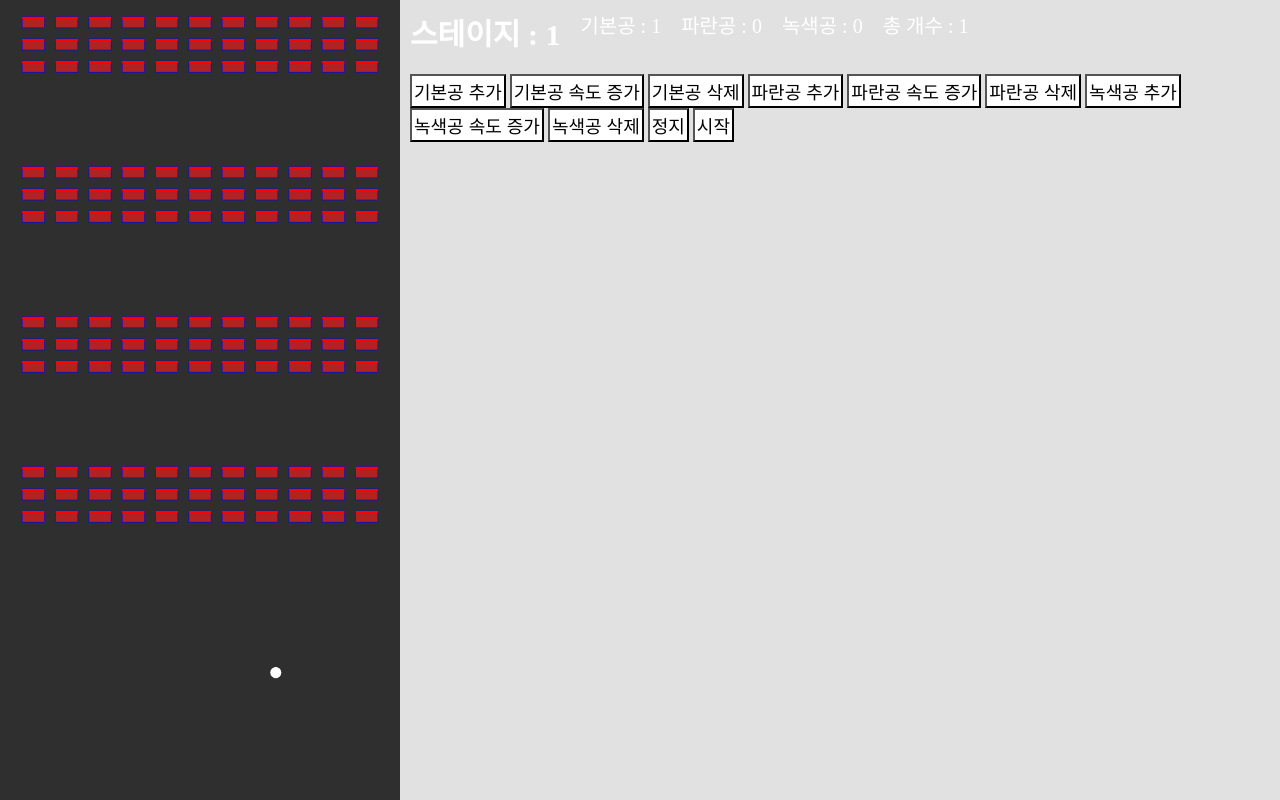
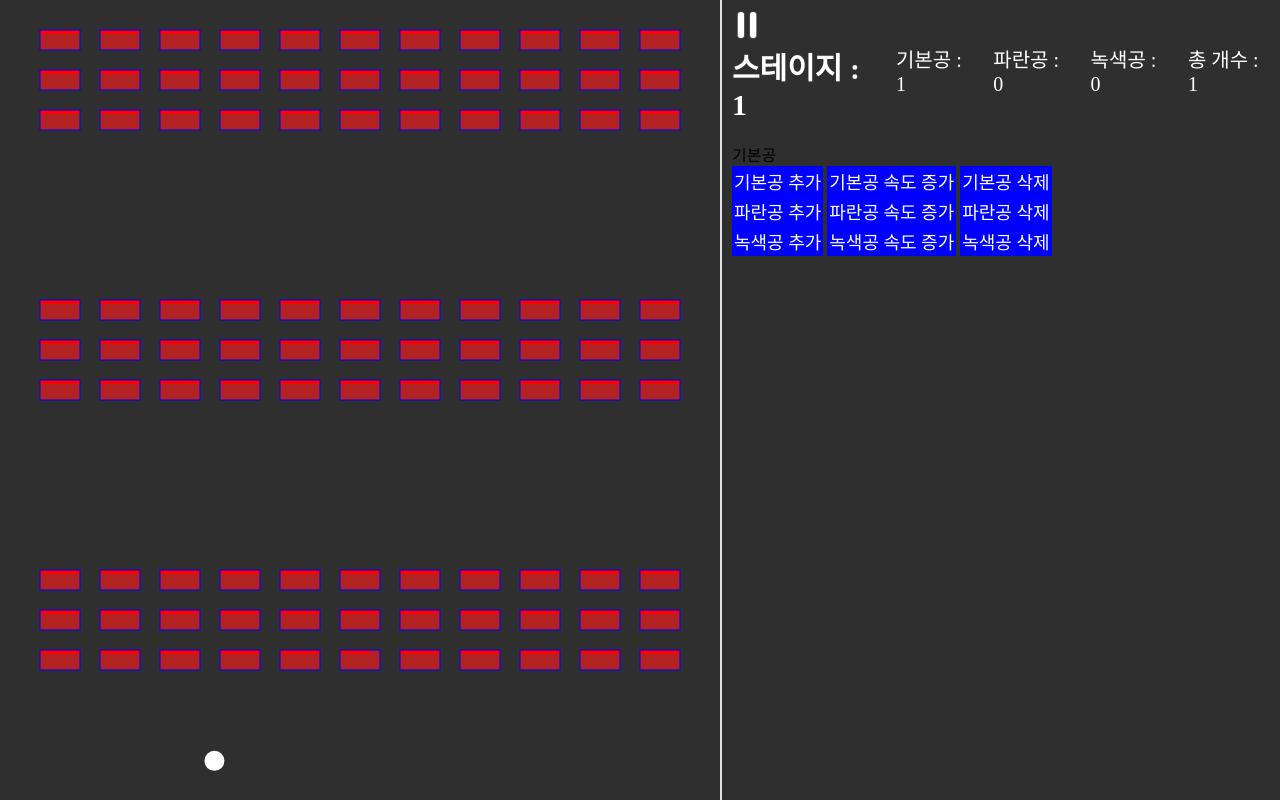
Before and after one commit to pukkok/brickbreaker, a plain HTML site: page index.html in a window 1280 px wide. Drawn offline with Linux system fonts and the light colour scheme.

Commit message:
옵션창 만들기

```diff
--- a/game.css
+++ b/game.css
@@ -4,12 +4,24 @@
     box-sizing: border-box;
 }
 
+button{
+    all: unset;
+    cursor: pointer;
+}
+
+body{
+    background: #e1e1e1;
+}
+
+.wrapper{
+    width: 1280px;
+    margin: 0 auto;
+}
+
 section{
-    width: 100vw;
+    width: 100%;
     height: 100vh;
     display: flex;
-    /* grid-template-columns: repeat(2, 1fr); */
-    background: #e1e1e1;
     margin: 0;
 }
 
@@ -18,6 +30,8 @@ section{
 }
 
 .control-box{
+    border-left: #e1e1e1 2px solid;
+    background-color: #2f2f2f;
     padding: 10px;
 }
 
@@ -30,7 +44,23 @@ section{
 }
 
 .btn-box button{
-    background-color: white;
+    background-color: blue;
+    color: white;
     padding: 2px;
     font-size: 18px;
 }
+
+button.stop{
+    width: 30px;
+    height: 30px;
+    background-image: url('./public/imgs/pause.png');
+    background-size: cover;
+    filter: invert(1);
+}
+button.play{
+    width: 30px;
+    height: 30px;
+    background-image: url('./public/imgs/play-buttton.png');
+    background-size: cover;
+    filter: invert(1);
+}
--- a/game.js
+++ b/game.js
@@ -1,8 +1,8 @@
 const canvas = document.getElementById('canvas');
 const ctx = canvas.getContext('2d');
 
-canvas.width = window.innerWidth > 720 ? 720 : window.innerWidth / 2;
-canvas.height = canvas.width * 2 ;
+canvas.width = window.innerWidth > 720 ? 720 : window.innerWidth;
+canvas.height = window.innerHeight;
 
 import {whiteBall, blueBall, greenBall} from './balls.js'
 import bricks from './block.js'
@@ -57,10 +57,10 @@ const drawBricks = () => {
     selectedBricks.forEach(brick => {
         ctx.fillStyle = '#b22222'
         ctx.fillRect(brick.x, brick.y, brick.width, brick.height);
+        ctx.fillStyle = 'red'
+        ctx.fillRect(brick.x, brick.y, brick.width * brick.health / brick.maxHealth , brick.height / 5)
         ctx.strokeStyle = 'blue'
         ctx.strokeRect(brick.x, brick.y, brick.width, brick.height)
-        ctx.fillStyle = 'red'
-        ctx.fillRect(brick.x, brick.y, brick.width * brick.health / brick.maxHealth , brick.height / 5)
     })
 }
 
@@ -140,6 +140,18 @@ const ballSpeedUp = (ballColor) => {
     })
 }
 
+const playBtn = document.querySelector('.play-btn-box button')
+playBtn.addEventListener('click', () => {
+    if(playBtn.className === 'stop'){
+        cancelAnimationFrame(pause)
+        playBtn.className = 'play'
+    }else{
+        draw()
+        playBtn.className = 'stop'
+    }
+})
+
+
 const btns = document.querySelectorAll('.control-box .btn-box button')
 btns.forEach((btn, i) => {
     btn.addEventListener('click', () => {
@@ -163,15 +175,6 @@ btns.forEach((btn, i) => {
     }
     if(btn.dataset.type === 'speed'){
         ballSpeedUp(btn.className)
-    }
-
-    if(btn.dataset.type === 'stop'){
-        cancelAnimationFrame(pause)
-    }
-
-    if(btn.dataset.type === 'start'){
-        draw()
-        console.log(balls)
     }
 
     initOption()
--- a/index.html
+++ b/index.html
@@ -3,31 +3,40 @@
 <head>
     <meta charset="UTF-8">
     <meta name="viewport" content="width=device-width, initial-scale=1.0">
-    <title>brick breaker</title>
+    <title>brick</title>
     <link rel="stylesheet" href="game.css">
 </head>
 <body>
+    <div class="wrapper">
     <section>
         <canvas id="canvas"></canvas>
         <div class="control-box">
-            <div class="option-box">
-
+            <div class="play-btn-box">
+                <button class="stop"></button>
+            </div>
+            <div class="option-box"></div>
+            <div class="normal">
+                기본공
+                <div class="btn-box">
+                    <button data-type="add" class="white">기본공 추가</button>
+                    <button data-type="speed" class="white">기본공 속도 증가</button>
+                    <button data-type="delete" class="white">기본공 삭제</button>
+                </div>
             </div>
             <div class="btn-box">
-                <button data-type="add" class="white">기본공 추가</button>
-                <button data-type="speed" class="white">기본공 속도 증가</button>
-                <button data-type="delete" class="white">기본공 삭제</button>
                 <button data-type="add" class="blue">파란공 추가</button>
                 <button data-type="speed" class="blue">파란공 속도 증가</button>
                 <button data-type="delete" class="blue">파란공 삭제</button>
+            </div>
+            <div class="btn-box">
                 <button data-type="add" class="green">녹색공 추가</button>
                 <button data-type="speed" class="green">녹색공 속도 증가</button>
                 <button data-type="delete" class="green">녹색공 삭제</button>
-                <button data-type="stop">정지</button>
-                <button data-type="start">시작</button>
             </div>
         </div>
-    </section>
+
+        </section>
+    </div>
 
     <script type="module" src="game.js"></script>
 </body>
```
Also changed, not shown: public/imgs/pause.png (added), public/imgs/play-buttton.png (added).
